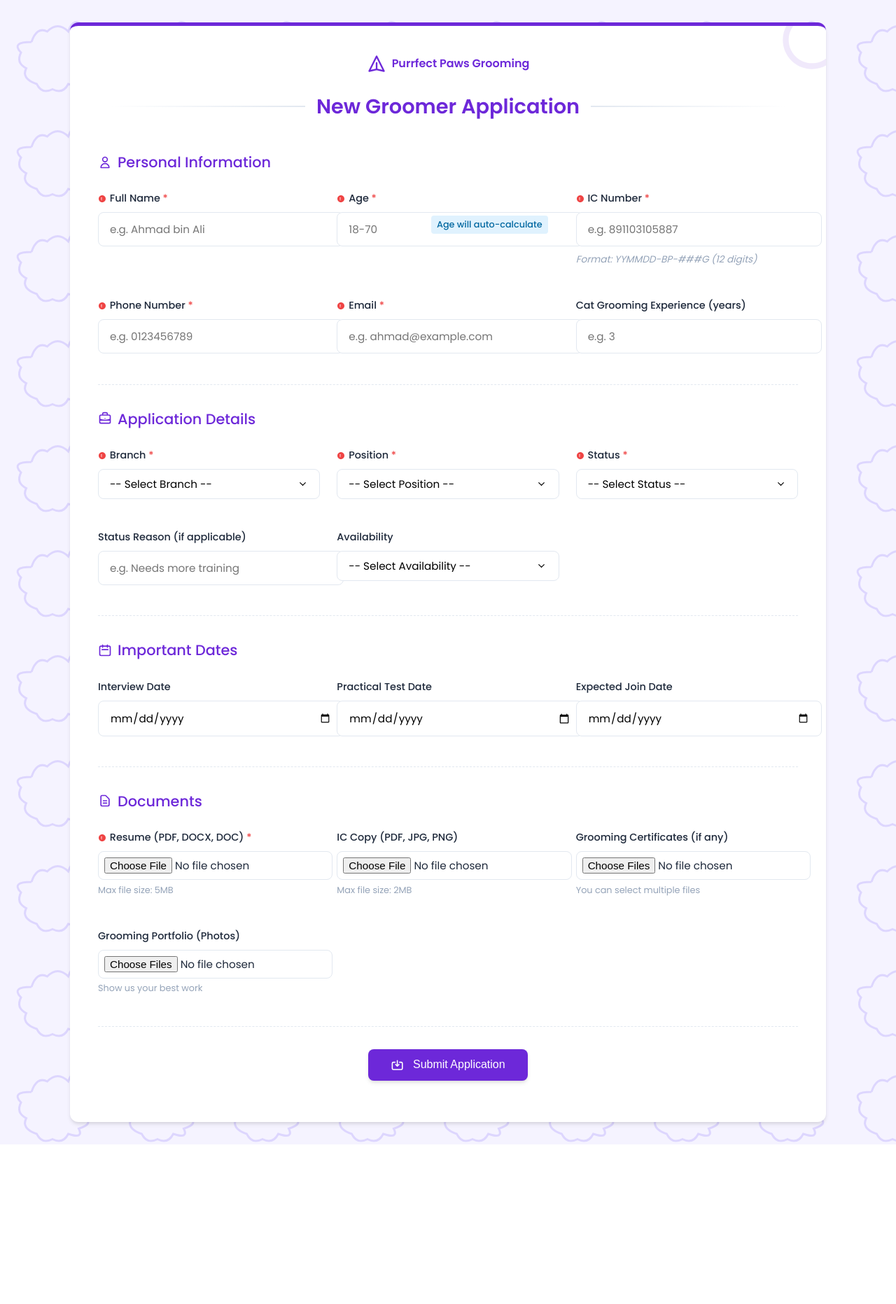
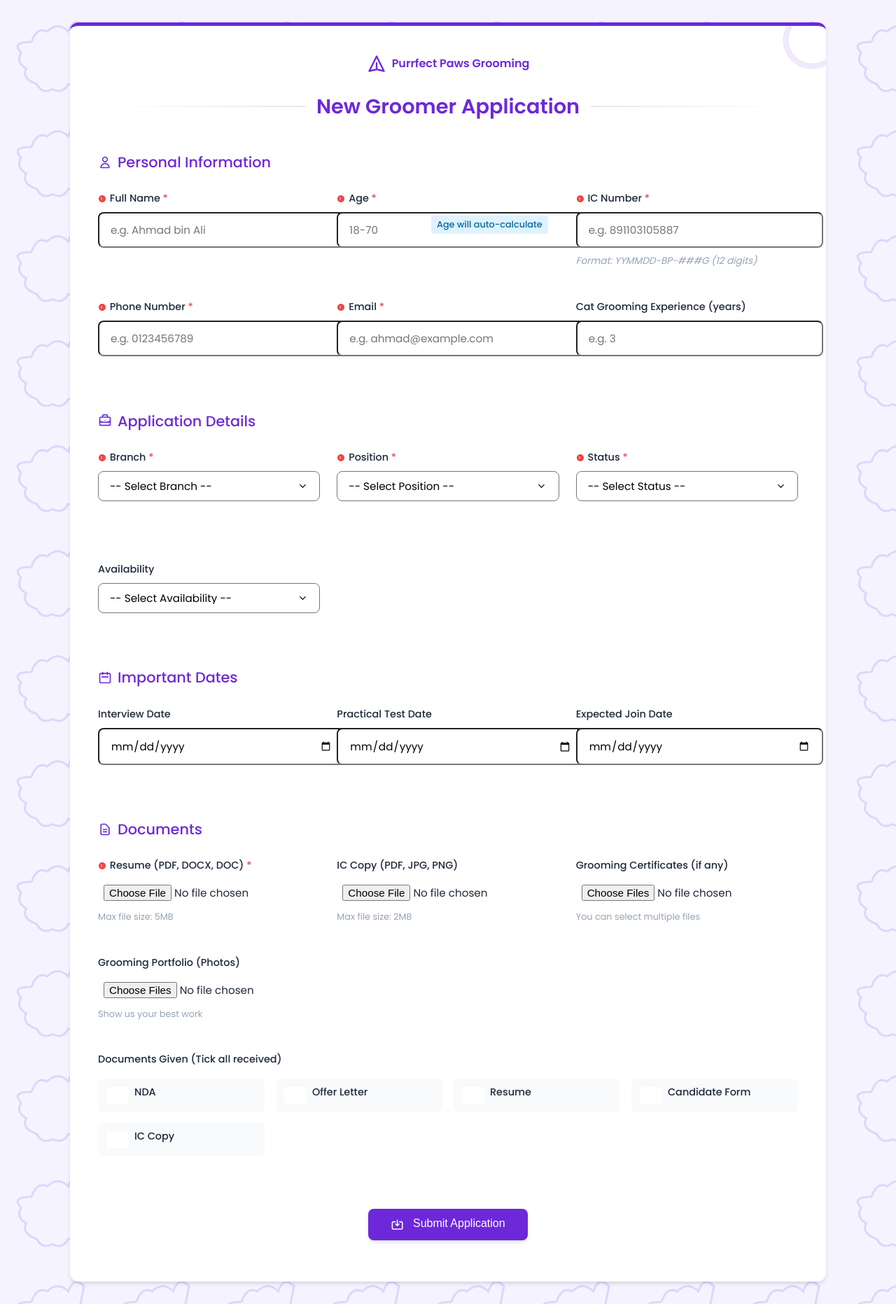
Before and after one commit to lokosmotos/daniexc, a Flask app: page /add_candidate in a window 1280 px wide. Shown: the whole page at 70% size. Before the commit the page ends 1632 px from the top, so only its background shows below. Run offline with Flask 2, Linux system fonts and the light colour scheme; a user stored in the database is signed in; data comes from the database, SQL or seed files in the repository.

Commit message:
Update add_candidate.html

```diff
--- a/templates/add_candidate.html
+++ b/templates/add_candidate.html
@@ -3,7 +3,7 @@
 <head>
     <meta charset="UTF-8">
     <meta name="viewport" content="width=device-width, initial-scale=1.0">
-    <title>Add New Groomer Candidate | Kucing</title>
+    <title>Add New Groomer Candidate | Purrfect Paws</title>
     <link href="https://fonts.googleapis.com/css2?family=Poppins:wght@300;400;500;600&display=swap" rel="stylesheet">
     <style>
         :root {
@@ -99,7 +99,7 @@
         .form-section {
             margin-bottom: 2rem;
             padding-bottom: 1.5rem;
-            border-bottom: 1px dashed var(--light-gray);
+            border-bottom: 1px dashed var(--light-gray));
         }
 
         .form-section h2 {
@@ -148,7 +148,7 @@
         input, select, textarea {
             width: 100%;
             padding: 0.75rem 1rem;
-            border: 1px solid var(--light-gray);
+            border: 1px solid var(--light-gray));
             border-radius: 8px;
             font-family: inherit;
             font-size: 0.95rem;
@@ -159,7 +159,7 @@
         input:focus, select:focus, textarea:focus {
             outline: none;
             border-color: var(--primary);
-            box-shadow: 0 0 0 3px rgba(109, 40, 217, 0.1);
+            box-shadow: 0 0 0 3px rgba(109, 40, 217, 0.1));
         }
 
         input[type="file"] {
@@ -266,6 +266,34 @@
             display: none;
         }
 
+        .document-checklist {
+            display: grid;
+            grid-template-columns: repeat(auto-fill, minmax(200px, 1fr));
+            gap: 1rem;
+            margin-top: 1rem;
+        }
+
+        .document-item {
+            display: flex;
+            align-items: center;
+            padding: 0.5rem;
+            background-color: #f8fafc;
+            border-radius: 6px;
+        }
+
+        .document-item input {
+            margin-right: 0.5rem;
+        }
+
+        .status-reason-group {
+            margin-top: 1rem;
+            display: none;
+        }
+
+        .status-reason-group.active {
+            display: block;
+        }
+
         @media (max-width: 768px) {
             .container {
                 padding: 1.5rem;
@@ -278,6 +306,10 @@
 
             h1:before, h1:after {
                 display: none;
+            }
+
+            .document-checklist {
+                grid-template-columns: 1fr;
             }
         }
 
@@ -295,7 +327,7 @@
             appearance: none;
             width: 18px;
             height: 18px;
-            border: 1px solid var(--light-gray);
+            border: 1px solid var(--light-gray));
             border-radius: 4px;
             position: relative;
             cursor: pointer;
@@ -424,7 +456,7 @@
                         <label for="position" class="required">Position</label>
                         <select name="position" id="position" required>
                             <option value="">-- Select Position --</option>
-                            <option value="pet Care consultant & Sales">pet Care consultant & Sales</option>
+                            <option value="Pet Care Consultant & Sales">Pet Care Consultant & Sales</option>
                             <option value="Branch Manager">Branch Manager</option>
                             <option value="Intern - Full Stack">Intern - Full Stack</option>
                             <option value="Intern - Admin">Intern - Admin</option>
@@ -435,7 +467,7 @@
 
                     <div class="form-group">
                         <label for="status" class="required">Status</label>
-                        <select name="status" id="status" required>
+                        <select name="status" id="status" required onchange="toggleStatusReason(this.value)">
                             <option value="">-- Select Status --</option>
                             <option value="New Application">New Application</option>
                             <option value="Interview Scheduled">Interview Scheduled</option>
@@ -449,9 +481,17 @@
                         </select>
                     </div>
 
-                    <div class="form-group">
-                        <label for="status_reason">Status Reason (if applicable)</label>
-                        <input type="text" name="status_reason" id="status_reason" placeholder="e.g. Needs more training">
+                    <div class="form-group full-width">
+                        <div id="statusReasonGroup" class="status-reason-group">
+                            <label for="status_reason">Status Reason</label>
+                            <select name="status_reason" id="status_reason">
+                                <option value="">-- Select Reason --</option>
+                                <!-- Options will be populated by JavaScript -->
+                            </select>
+                            <div class="form-group" id="customReasonGroup" style="display: none; margin-top: 0.5rem;">
+                                <input type="text" name="custom_reason" id="custom_reason" placeholder="Enter specific reason">
+                            </div>
+                        </div>
                     </div>
 
                     <div class="form-group hidden" id="hostel-group">
@@ -534,6 +574,32 @@
                         <input type="file" name="portfolio" id="portfolio" accept=".jpg,.jpeg,.png" multiple>
                         <div class="file-info">Show us your best work</div>
                     </div>
+
+                    <div class="form-group full-width">
+                        <label>Documents Given (Tick all received)</label>
+                        <div class="document-checklist">
+                            <div class="document-item">
+                                <input type="checkbox" name="doc_nda" id="doc_nda">
+                                <label for="doc_nda">NDA</label>
+                            </div>
+                            <div class="document-item">
+                                <input type="checkbox" name="doc_offer_letter" id="doc_offer_letter">
+                                <label for="doc_offer_letter">Offer Letter</label>
+                            </div>
+                            <div class="document-item">
+                                <input type="checkbox" name="doc_resume" id="doc_resume">
+                                <label for="doc_resume">Resume</label>
+                            </div>
+                            <div class="document-item">
+                                <input type="checkbox" name="doc_candidate_form" id="doc_candidate_form">
+                                <label for="doc_candidate_form">Candidate Form</label>
+                            </div>
+                            <div class="document-item">
+                                <input type="checkbox" name="doc_ic" id="doc_ic">
+                                <label for="doc_ic">IC Copy</label>
+                            </div>
+                        </div>
+                    </div>
                 </div>
             </div>
 
@@ -549,6 +615,44 @@
     </div>
 
     <script>
+        // Status reason configuration
+        const statusReasons = {
+            'KIV': [
+                'Waiting for documents',
+                'Pending test results',
+                'Considering other candidates',
+                'Other (specify)'
+            ],
+            'Rejected': [
+                'Not qualified',
+                'Failed practical test',
+                'Failed interview',
+                'Position filled',
+                'Other (specify)'
+            ],
+            'WL': [
+                'Waiting for vacancy',
+                'Pending budget approval',
+                'Other (specify)'
+            ],
+            'Withdraw': [
+                'Candidate withdrew',
+                'Found other job',
+                'Not interested anymore',
+                'Other (specify)'
+            ],
+            'Offer Sent': [
+                'Pending acceptance',
+                'Negotiating terms',
+                'Other (specify)'
+            ],
+            'Hired': [
+                'Starting soon',
+                'Completed onboarding',
+                'Other (specify)'
+            ]
+        };
+
         // Process IC number to detect gender and calculate age
         function processICNumber(icNumber) {
             const genderDisplay = document.getElementById('genderDisplay');
@@ -606,14 +710,50 @@
             const branch = document.getElementById('branch').value;
             const hostelGroup = document.getElementById('hostel-group');
 
-            // Only show hostel for Damansara (DP), Bangi, and Wangsa Maju (WM)
-            if (['DP', 'Bangi', 'WM'].includes(branch)) {
+            // Only show hostel for Damansara (DP), Bangi (BG), and Wangsa Maju (WM)
+            if (['DP', 'BG', 'WM'].includes(branch)) {
                 hostelGroup.classList.remove('hidden');
             } else {
                 hostelGroup.classList.add('hidden');
                 document.getElementById('hostel_required').value = 'No';
             }
         }
+
+        // Toggle status reason based on status selection
+        function toggleStatusReason(status) {
+            const reasonGroup = document.getElementById('statusReasonGroup');
+            const reasonSelect = document.getElementById('status_reason');
+            const customReasonGroup = document.getElementById('customReasonGroup');
+
+            // Clear previous options
+            reasonSelect.innerHTML = '<option value="">-- Select Reason --</option>';
+            customReasonGroup.style.display = 'none';
+
+            // Show/hide reason group based on status
+            if (statusReasons[status]) {
+                reasonGroup.classList.add('active');
+
+                // Add relevant reasons
+                statusReasons[status].forEach(reason => {
+                    const option = document.createElement('option');
+                    option.value = reason;
+                    option.textContent = reason;
+                    reasonSelect.appendChild(option);
+                });
+            } else {
+                reasonGroup.classList.remove('active');
+            }
+        }
+
+        // Handle custom reason selection
+        document.getElementById('status_reason').addEventListener('change', function() {
+            const customReasonGroup = document.getElementById('customReasonGroup');
+            if (this.value === 'Other (specify)') {
+                customReasonGroup.style.display = 'block';
+            } else {
+                customReasonGroup.style.display = 'none';
+            }
+        });
 
         // Form validation
         const form = document.getElementById('candidateForm');
```
